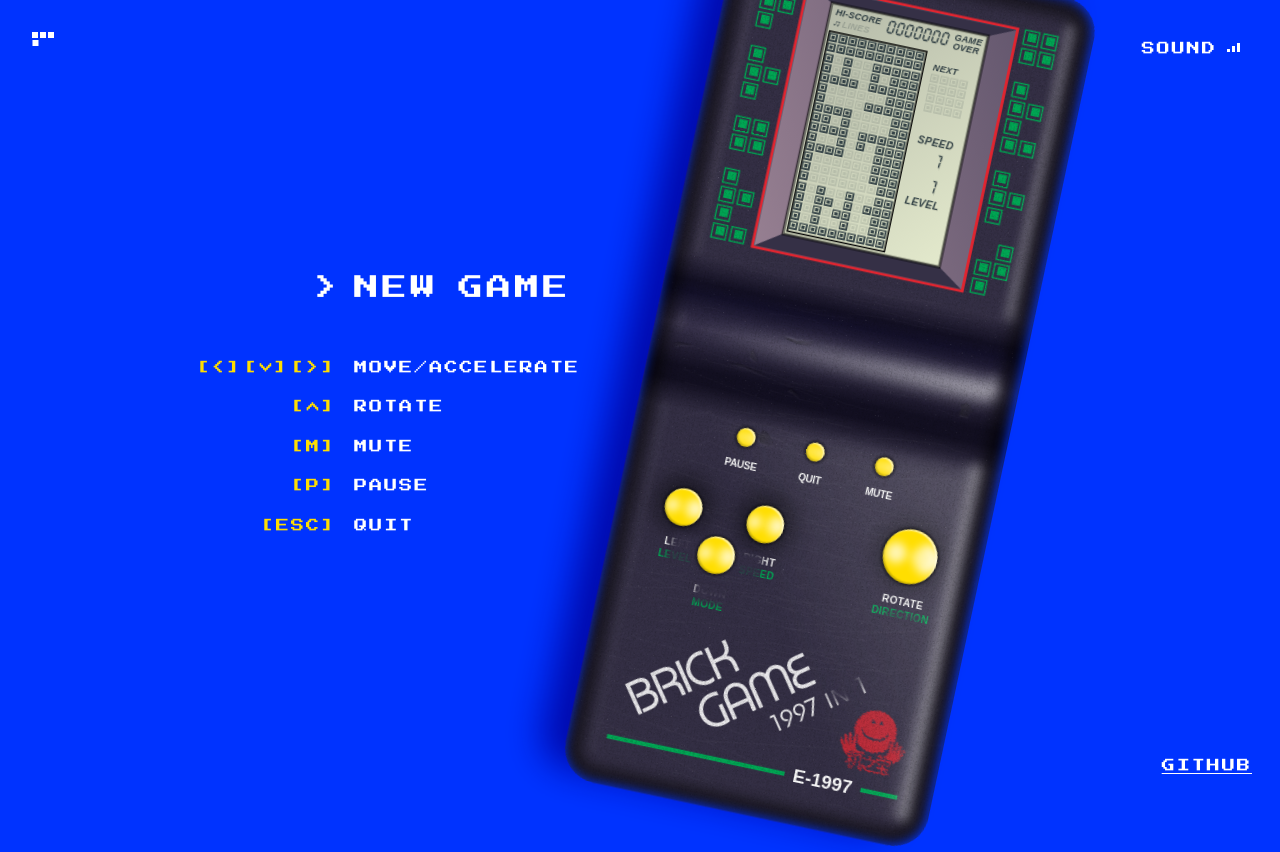
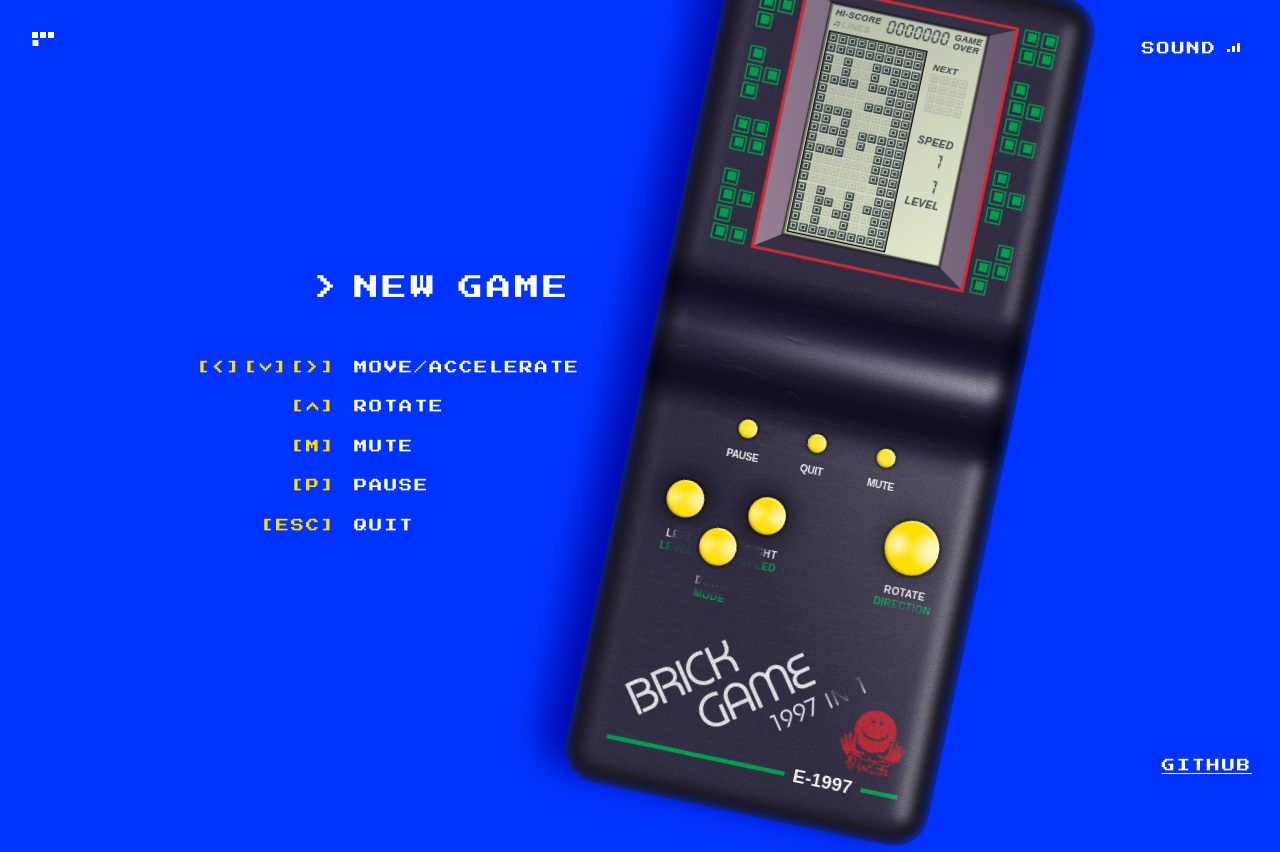
Before and after one commit to egorvinogradov/js-tetris, a plain HTML site: page index.html in a window 1280 px wide. Drawn offline with Linux system fonts and the light colour scheme.

Commit message:
Chinese font fix

```diff
--- a/src/assets/tetris.css
+++ b/src/assets/tetris.css
@@ -201,44 +201,44 @@
 
 .scuffs i:nth-child(1) {
   left: 7px;
-  top: 69px;
+  top: 63px;
 }
 
 .scuffs i:nth-child(2) {
   left: 9px;
-  top: 59px;
+  top: 53px;
   opacity: 0.95;
 }
 
 .scuffs i:nth-child(3) {
   left: 32px;
-  top: 96px;
+  top: 90px;
   height: 7px;
   filter: blur(1px);
 }
 
 .scuffs i:nth-child(4) {
   left: 32px;
-  top: 86px;
+  top: 80px;
   opacity: 1;
 }
 
 .scuffs i:nth-child(5) {
   left: 49px;
-  top: 72px;
+  top: 66px;
   height: 7px;
   filter: blur(1px);
 }
 
 .scuffs i:nth-child(6) {
   left: 49px;
-  top: 62px;
+  top: 56px;
   opacity: 1;
 }
 
 .scuffs i:nth-child(7) {
   left: 164px;
-  top: 81px;
+  top: 75px;
   height: 7px;
   opacity: 0.53;
   filter: blur(1px);
@@ -717,7 +717,7 @@
   top: 36px;
   left: -2px;
   color: var(--tetris-color-paint-red);
-  font: 14px/14px 'Adobe Kaiti Std';
+  font: 14px/14px 'STKaiti', 'SimKai', 'KaiTi', cursive;
   letter-spacing: -0.2em;
   text-shadow:
     0 -1px 0 var(--tetris-color-case),
@@ -872,36 +872,39 @@
 }
 
 .button-rotate {
-  top: 383px;
+  top: 377px;
   right: 31px;
 }
 
 .button-left {
-  top: 388px;
+  top: 382px;
   left: 33px;
 }
 
 .button-right {
-  top: 388px;
+  top: 382px;
   left: 91px;
 }
 
 .button-down {
-  top: 416px;
+  top: 410px;
   left: 62px;
 }
 
+.button-top-pause,
+.button-top-quit,
+.button-top-mute {
+  top: 331px;
+}
+
 .button-top-pause {
-  top: 337px;
   left: 72px;
 }
 
 .button-top-quit {
-  top: 337px;
   left: 121px;
 }
 
 .button-top-mute {
-  top: 337px;
   left: 170px;
 }
```
